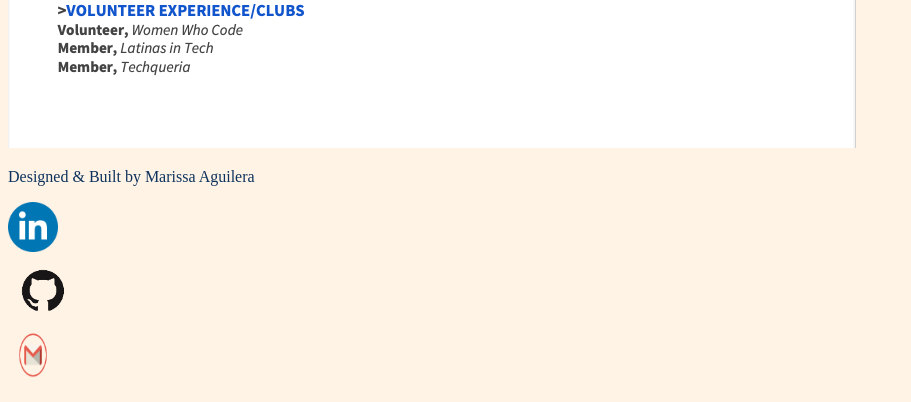
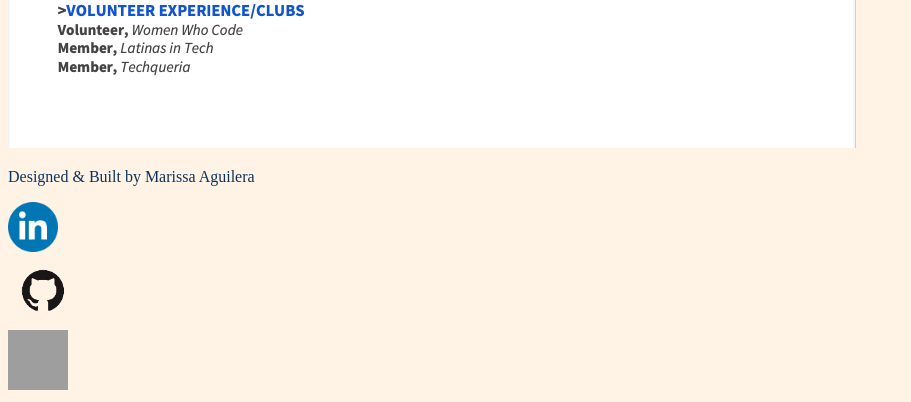
Before and after one commit to Meaguileraa/Portfolio, a Flask app: page / in a window 1280 px wide. Shown: the part 1707-2109 px from the top of the page, without its empty margins (0-911 px from the left). Before the commit the page ends 2084 px from the top, so only its background shows below. Run offline with Flask 2, Linux system fonts and the light colour scheme; grey boxes are pictures that could not be loaded.

Commit message:
New email icon

```diff
--- a/templates/homepage.html
+++ b/templates/homepage.html
@@ -128,7 +128,7 @@
                 <a href="https://github.com/Meaguileraa"><img src="/static/imgs/github-icon.png" alt="Direct to GitHub" height="70" width="70"></a>
             </div>
             <div id="email-link">
-                <a href="mailto:marissaeaguilera@.gmail.com"><img src="/static/imgs/email-icon.png" alt="Direct to Email" height="50" width="50"></a>
+                <a href="mailto:marissaeaguilera@.gmail.com"><img src="/static/imgs/email-icon1.png" alt="Direct to Email" height="60" width="60"></a>
             </div>
         </div>
     </footer>
```
Also changed, not shown: static/imgs/email-icon.png.
